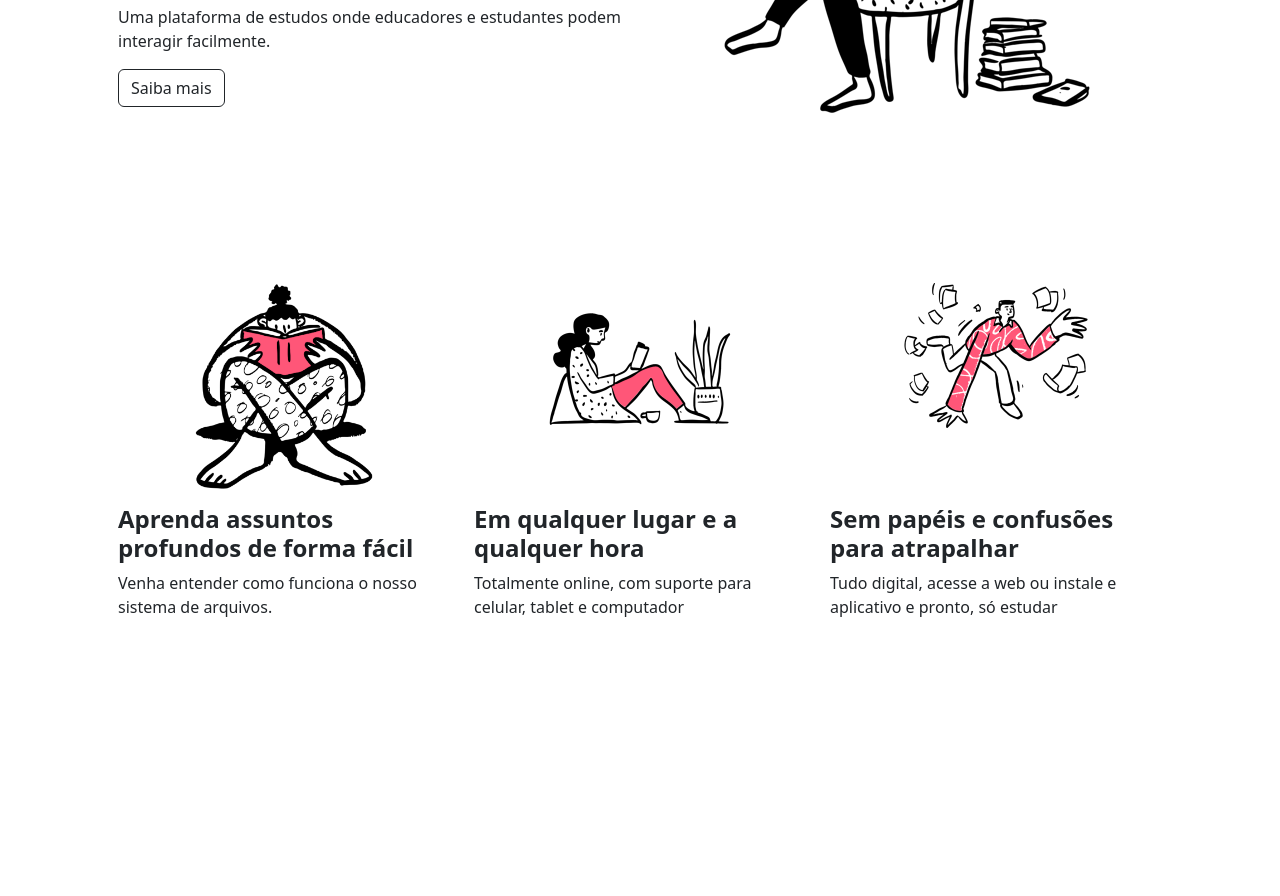
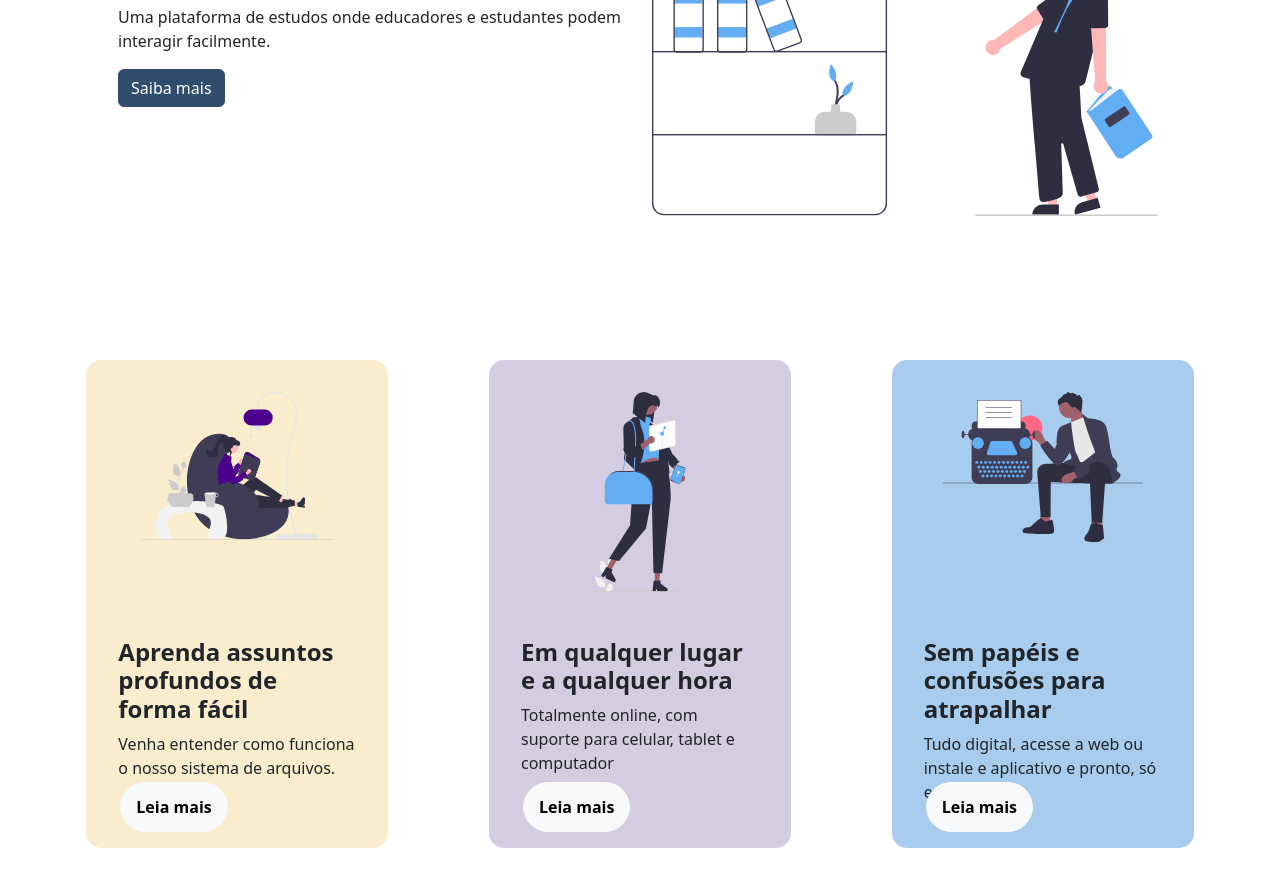
Before and after one commit to lucasraulinosilva/NihaoHubSite, a plain HTML site: page index.html in a window 1280 px wide. Shown: the part 365-1261 px from the top of the page. Before the commit the page ends 1048 px from the top, so only its background shows below. Drawn offline with nearby package versions, Linux system fonts and the light colour scheme.

Commit message:
Estruturando página inicial

```diff
--- a/index.html
+++ b/index.html
@@ -32,38 +32,47 @@
     <div class="container col-12 mt-5 p-5">
         <div class="row">
             <div class="col-6">
-                <h1 class="fs-1 fw-bold">Pensando em estudar algo novo de uma forma fácil ? Venha para a Nihao Hub</h1>
+                <h1 class="fs-1 fw-bold">Pensando em estudar algo novo de uma <a style="color: #82A0BC;">forma fácil ?</a> Venha para a Nihao Hub</h1>
                 <p class="fs-6">Uma plataforma de estudos onde educadores e estudantes podem interagir facilmente.</p>
-                <button type="button" class="btn btn-outline-dark">Saiba mais</button>
+                <button type="button" class="btn btn btn-danger" style="background-color: #304D6D; border-color: #304D6D;">Saiba mais</button>
             </div>
             <div class="col-6">
-                <img src="img1.png" class="img-fluid  rounded mx-auto d-block" alt="">
+                <img src="/assets/principal1.3.svg" class="img-fluid  rounded mx-auto d-block" alt="">
             </div>
         </div>
     </div>
 
-    <div class="container col-12 mt-5 p-5">
-        <div class="row">
-            <div class="col-4">
-                <div class="cImg">
-                    <img src="aprofundamento.png" class="imgPequena rounded mx-auto d-block" alt="">
+    <div class="container-fluid mt-5 p-5">
+        <div class="row d-flex justify-content-around">
+            <div class="col-3 p-3" style="background-color: #FAEDCD; border-radius: 15px;">
+                <div class="cImg mt-3">
+                    <img src="/assets/bloco1.2.svg" class="imgPequena rounded mx-auto d-block" alt="">
                 </div>
+                <div class="textoBlocos p-3">
                     <h1 class="fs-4 fw-bold">Aprenda assuntos profundos de forma fácil</h1>
                     <p class="fs-6">Venha entender como funciona o nosso sistema de arquivos.</p>
                 </div>
-            <div class="col-4">
-                <div class="cImg" style="height: 200px;">
-                    <img src="qualquerLugar.png" class="imgPequena rounded mx-auto d-block" alt="" style="margin-top: 30px;">
+                <button type="button" class="btn btn-light rounded-pill fw-bold" style="padding: 12px; padding-left: 15px; padding-right: 15px; margin-left: 18px;">Leia mais</button>
             </div>
+            <div class="col-3 p-3" style="background-color: #D4CCE0; border-radius: 15px;">
+                <div class="cImg mt-3">
+                    <img src="/assets/bloco2.3.svg" class="imgPequena rounded mx-auto d-block" alt="" style="height: 200px;">
+                </div>
+                <div class="textoBlocos p-3">
                     <h1 class="fs-4 fw-bold">Em qualquer lugar e a qualquer hora</h1>
                     <p class="fs-6">Totalmente online, com suporte para celular, tablet e computador</p>
                 </div>
-            <div class="col-4">
-                <div class="cImg">
-                    <img src="papel.png" class="imgPequena rounded mx-auto d-block" alt="">
+                <button type="button" class="btn btn-light rounded-pill fw-bold" style="padding: 12px; padding-left: 15px; padding-right: 15px; margin-left: 18px;">Leia mais</button>
             </div>
+            <div class="col-3 p-3" style="background-color: #A7CCED; border-radius: 15px;">
+                <div class="cImg mt-3">
+                    <img src="/assets/bloco3.3.svg" class="imgPequena rounded mx-auto d-block" alt="">
+                </div>
+                <div class="textoBlocos p-3">
                     <h1 class="fs-4 fw-bold">Sem papéis e confusões para atrapalhar</h1>
                     <p class="fs-6">Tudo digital, acesse a web ou instale e aplicativo e pronto, só estudar</p>
+                </div>
+                <button type="button" class="btn btn-light rounded-pill fw-bold" style="padding: 12px; padding-left: 15px; padding-right: 15px; margin-left: 18px;">Leia mais</button>
             </div>
         </div>
     </div>
--- a/style.css
+++ b/style.css
@@ -3,7 +3,11 @@
 }
 
 .nav-link:hover {
-    color: black !important;
+    color: #545E75 !important;
+}
+
+.nav-underline .nav-link.active {
+    color: #545E75 !important;
 }
 
 .imgPequena {
@@ -14,3 +18,7 @@
     width: auto;
     height: 230px;
 }
+
+.textoBlocos {
+    height: 160px;
+}
```
Also changed, not shown: aprofundamento.png (deleted), assets/bloco1.2.svg (added), assets/bloco1.3.svg (added), assets/bloco1.svg (added), assets/bloco2.2.svg (added), assets/bloco2.3.svg (added), assets/bloco2.svg (added), assets/bloco3.2.svg (added), assets/bloco3.3.svg (added), assets/bloco3.svg (added), assets/principal1.2.svg (added), assets/principal1.3.svg (added), assets/principal1.svg (added), imagemSite.png (deleted), 3 more files. Lines whose indentation alone changed are shown as unchanged.
